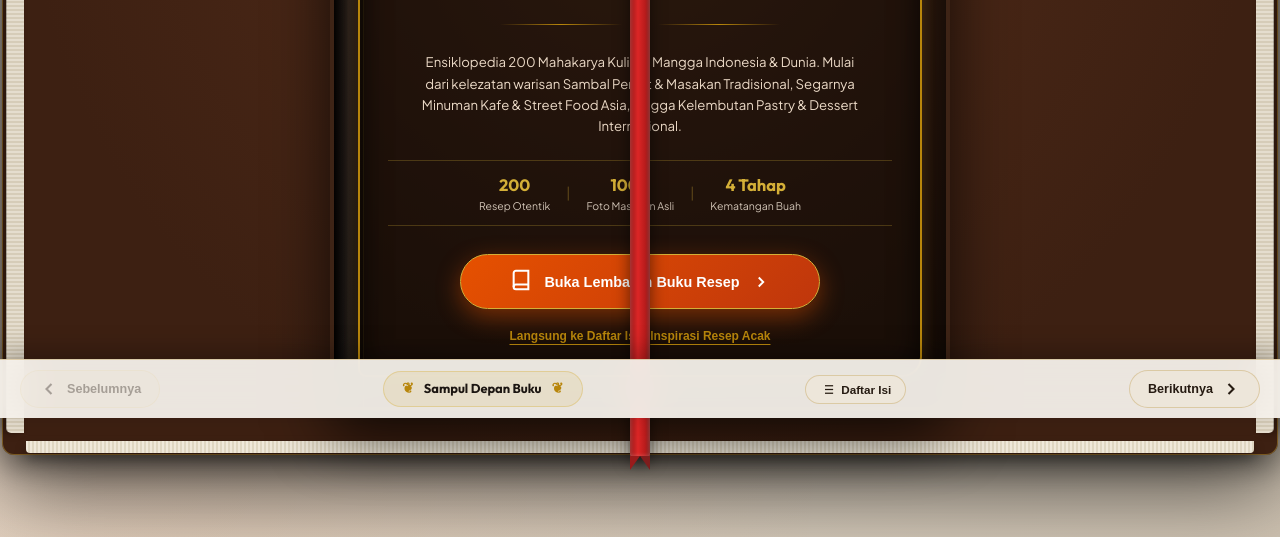
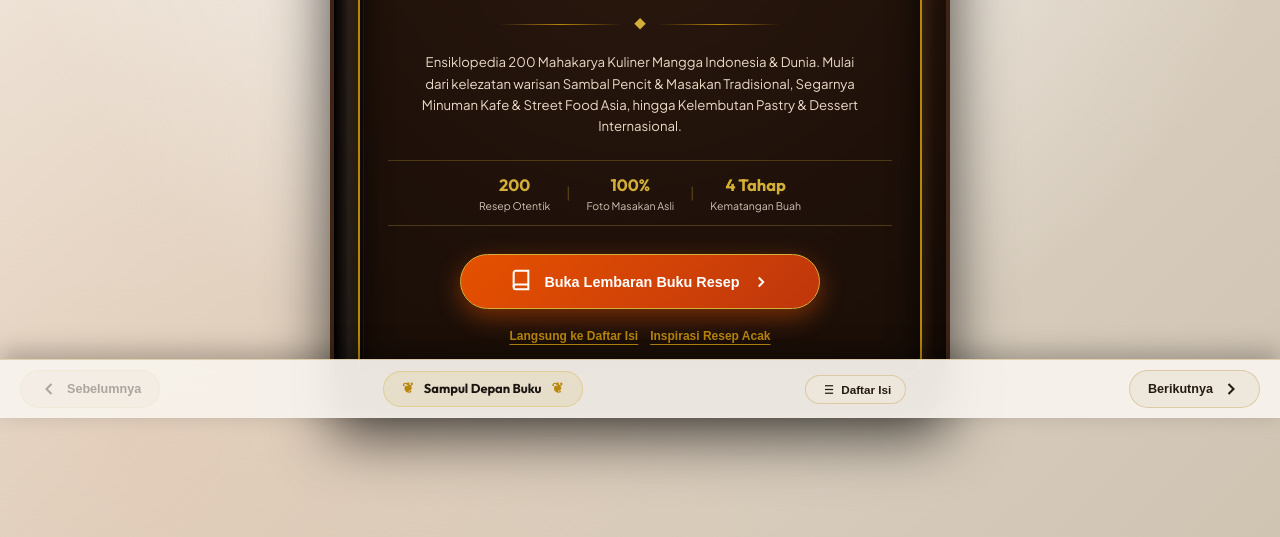
Before and after one commit to RHDistroyal/Resep-All-Manggo, a website: page index.html in a window 1280 px wide. Shown: the part 382-919 px from the top of the page. Drawn offline with Linux system fonts and the light colour scheme.

Commit message:
feat: add stylesheet and application logic for digital recipe book experience

```diff
--- a/css/style.css
+++ b/css/style.css
@@ -449,6 +449,14 @@ html, body {
   transition: all 0.4s ease;
 }
 
+/* Only Show Open-Book Outer Binding & Ribbon when Book is Actually Open */
+.recipe-book-object:not(.is-book-open) .book-outer-binding,
+.recipe-book-object:not(.is-book-open) .book-side-paper-stack,
+.recipe-book-object:not(.is-book-open) .book-bottom-paper-stack,
+.recipe-book-object:not(.is-book-open) .book-silk-ribbon {
+  display: none !important;
+}
+
 /* 3D Stacked Paper Edges (Visible Physical Thickness of 200 Pages) */
 .book-side-paper-stack {
   position: absolute;
@@ -489,17 +497,17 @@ html, body {
   pointer-events: none;
 }
 
-/* Luxurious Silk Bookmark Ribbon (Dangles down across spine) */
+/* Luxurious Silk Bookmark Ribbon (Dangles neatly down across center spine) */
 .book-silk-ribbon {
   position: absolute;
   top: -14px;
   left: 50%;
   transform: translateX(-50%);
-  width: 20px;
+  width: 13px;
   height: 104%;
   max-height: 770px;
   background: linear-gradient(90deg, #991B1B 0%, #DC2626 40%, #B91C1C 75%, #7F1D1D 100%);
-  box-shadow: 0 6px 16px rgba(0, 0, 0, 0.55), inset 0 0 4px rgba(255, 255, 255, 0.25);
+  box-shadow: 0 4px 14px rgba(0, 0, 0, 0.4), inset 0 0 3px rgba(255, 255, 255, 0.3);
   z-index: 25;
   pointer-events: none;
   border-radius: 0 0 1px 1px;
@@ -507,13 +515,13 @@ html, body {
 
 .ribbon-tail {
   position: absolute;
-  bottom: -14px;
+  bottom: -11px;
   left: 0;
   width: 0;
   height: 0;
-  border-left: 10px solid #991B1B;
-  border-right: 10px solid #7F1D1D;
-  border-bottom: 14px solid transparent;
+  border-left: 6.5px solid #991B1B;
+  border-right: 6.5px solid #7F1D1D;
+  border-bottom: 11px solid transparent;
 }
 
 /* ===================================================================
--- a/js/app.js
+++ b/js/app.js
@@ -111,6 +111,7 @@
   const DOM = {};
 
   function initDOMElements() {
+    DOM.recipeBook = document.getElementById('recipeBook');
     DOM.bookCoverView = document.getElementById('bookCoverView');
     DOM.bookSpreadView = document.getElementById('bookSpreadView');
     DOM.pageLeftContent = document.getElementById('pageLeftContent');
@@ -324,6 +325,7 @@
       DOM.bookCoverView.classList.add('swing-open');
 
       setTimeout(() => {
+        if (DOM.recipeBook) DOM.recipeBook.classList.add('is-book-open');
         DOM.bookSpreadView.classList.add('is-open');
         DOM.bookSpreadView.style.display = '';
         renderSpreadContent(spreadIdx);
@@ -349,6 +351,7 @@
       DOM.bookCoverView.classList.add('swing-close');
 
       setTimeout(() => {
+        if (DOM.recipeBook) DOM.recipeBook.classList.remove('is-book-open');
         DOM.bookSpreadView.classList.remove('is-open');
         DOM.bookSpreadView.style.display = 'none';
         state.currentSpread = 0;
@@ -360,6 +363,13 @@
         state.isFlipping = false;
       }, 700);
       return;
+    }
+
+    // Ensure is-book-open is on if spreadIdx >= 1
+    if (spreadIdx > 0 && DOM.recipeBook) {
+      DOM.recipeBook.classList.add('is-book-open');
+    } else if (spreadIdx === 0 && DOM.recipeBook) {
+      DOM.recipeBook.classList.remove('is-book-open');
     }
 
     // Case 3: Flipping Between Spreads (>=1 -> >=1)
```
